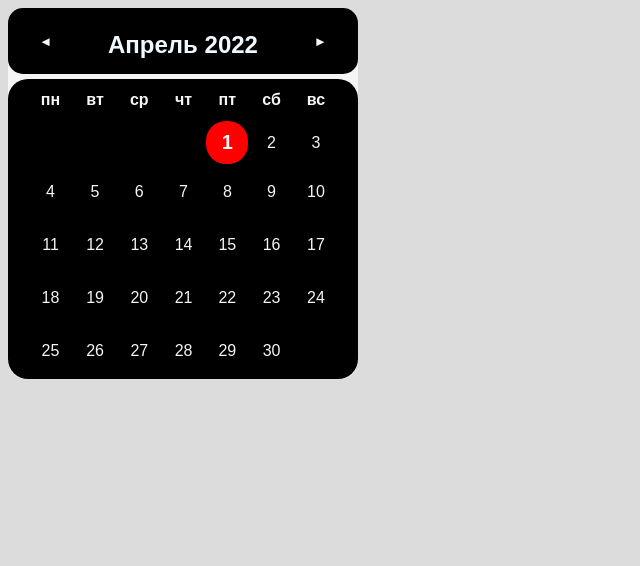
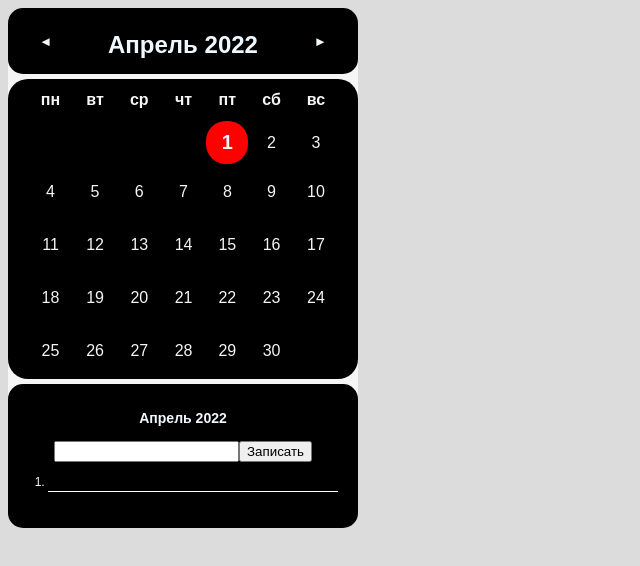
Before and after one commit to YuriiMololodtsov/CalendarEventReact, a React (Create React App) app: page / in a window 1280 px wide. Shown: the top 566 px of the page, without its empty margins (0-640 px from the left). Built offline with nearby package versions, Linux system fonts and the light colour scheme.

Commit message:
addEvent

```diff
--- a/src/TableDays.js
+++ b/src/TableDays.js
@@ -1,7 +1,6 @@
 import { React, useState } from 'react';
 import './index.css';
 import Note from './Note';
-import Test from './Test';
 
 function TableDays() {
   const arrMonth = [
@@ -21,7 +20,7 @@ function TableDays() {
   let date = new Date();
   let [year, setYear] = useState(date.getFullYear());
   let [month, setMonth] = useState(date.getMonth());
-  let [day, setDay] = useState(date.getDate());
+  let [dayClick, setDayClick] = useState();
   let [events, setEvents] = useState([]);
 
   //Принимает число и создает от 1 до этого числа
@@ -100,7 +99,12 @@ function TableDays() {
         <tr key={index}>
           {item.map((elem, index2) =>
             date.getDate() != elem ? (
-              <td key={index2}>{elem}</td>
+              <td
+                onClick={(e) => setDayClick((dayClick = e.target.innerText))}
+                key={index2}
+              >
+                {elem}
+              </td>
             ) : (
               <td className="monDay" key={index2}>
                 {elem}
@@ -222,8 +226,8 @@ function TableDays() {
           </thead>
           <tbody className="body">{aaa}</tbody>
         </table>
-        <div className="nav"></div>
       </div>
+      <Note year={year} month={arrMonth[month]} day={dayClick} />
     </>
   );
 }
--- a/src/index.css
+++ b/src/index.css
@@ -51,7 +51,7 @@ body {
   color: aliceblue;
 }
 
-/* #note {
+.note {
   width: 350px;
   min-height: 120px;
   background-color: black;
@@ -62,7 +62,7 @@ body {
   padding: 12px 0px;
   font-size: 12px;
   line-height: 17px;
-} */
+}
 
 .test {
   width: 350px;
```
